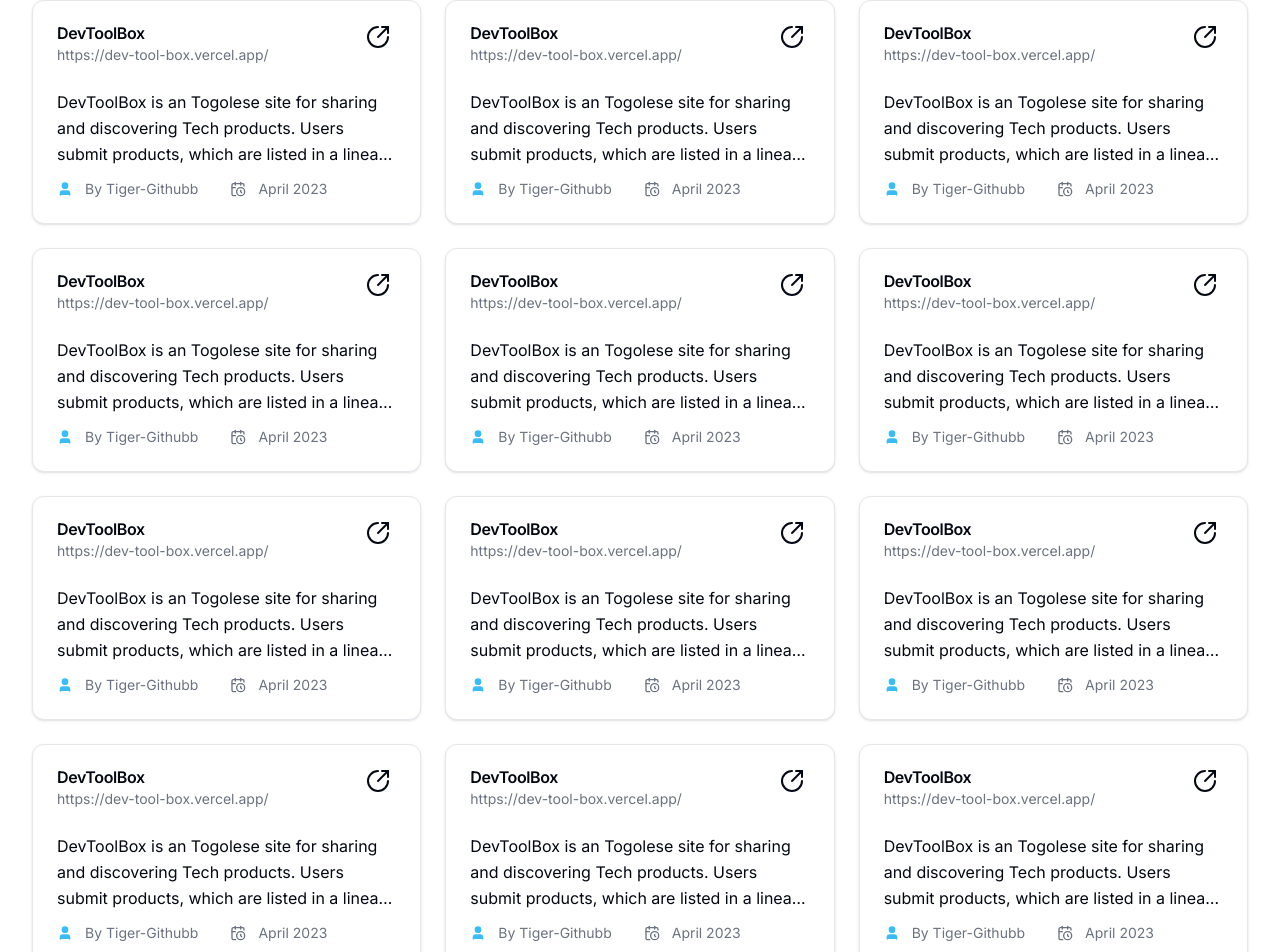
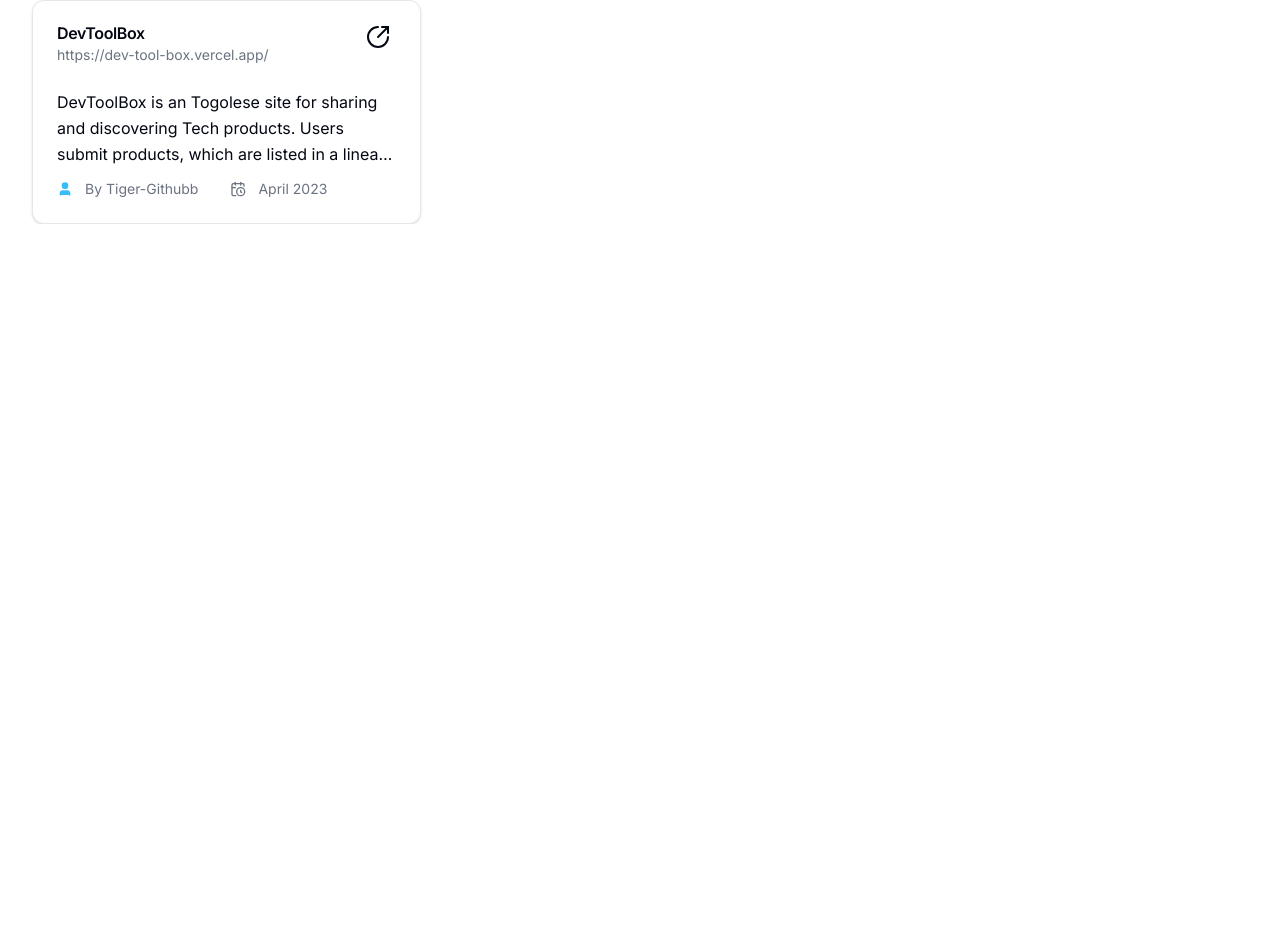
Before and after one commit to tiger-githubb/DevToolBox, a Next.js app: page / in a window 1280 px wide. Shown: the part 367-1319 px from the top of the page. After the commit the page ends 800 px from the top, so only its background shows below. Built offline with nearby package versions, Linux system fonts and the light colour scheme.

Commit message:
delete default cards

```diff
--- a/components/ToolCardsLayout.tsx
+++ b/components/ToolCardsLayout.tsx
@@ -2,20 +2,10 @@ import React from "react";
 import { ToolCard } from "./ToolCard";
 
 export default function ToolCardsLayout() {
+
   return (
     <>
       <div className=" container my-6 grid grid-cols-1 md:grid-cols-2 lg:grid-cols-3 gap-6 overflow-hidden">
-        <ToolCard />
-        <ToolCard />
-        <ToolCard />
-        <ToolCard />
-        <ToolCard />
-        <ToolCard />
-        <ToolCard />
-        <ToolCard />
-        <ToolCard />
-        <ToolCard />
-        <ToolCard />
         <ToolCard />
       </div>
     </>
```
